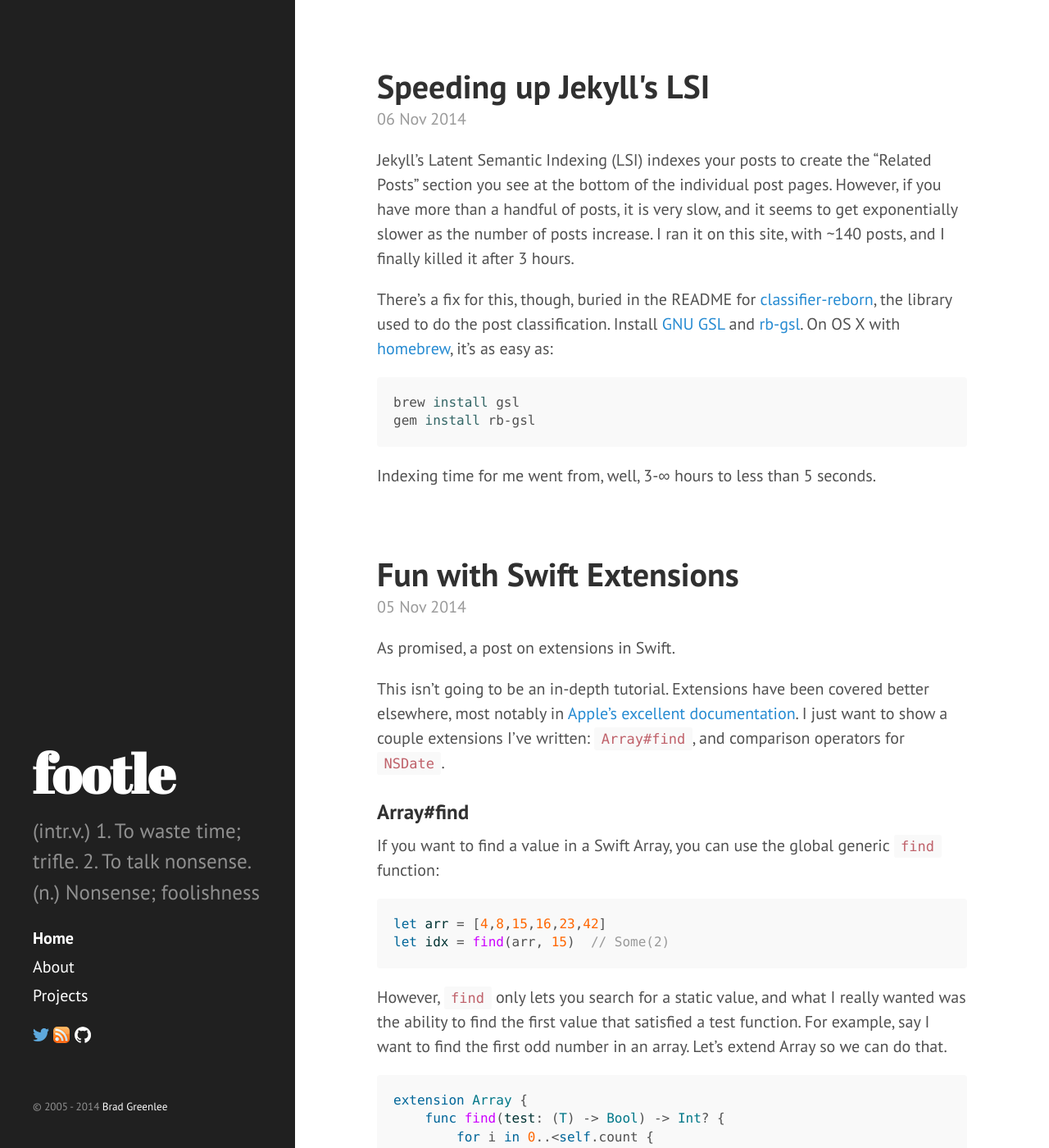
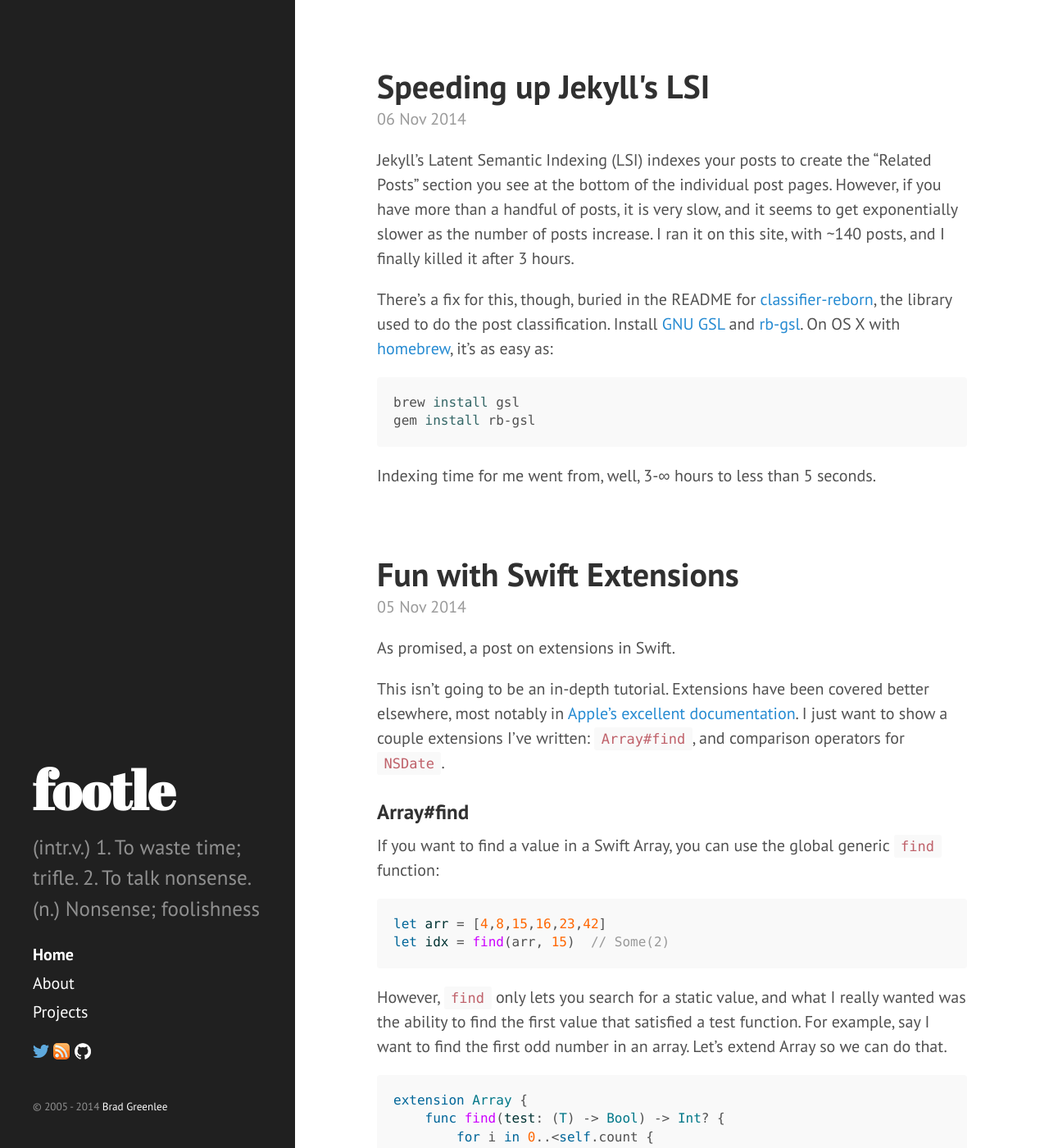
Before and after one commit to bgreenlee/bgreenlee.github.io, a Jekyll site: the page built from index.html, in a window 1280 px wide and 1400 px high. Shown: the whole window at 82% size. Built offline with Jekyll 4.4.1, drawn with Linux system fonts in a browser that asks for light colours; Markdown is read by kramdown in place of the engine named in the settings; the list of posts is cut into pages by our own code.

Commit message:
reduce footer spacing

```diff
--- a/public/css/style.css
+++ b/public/css/style.css
@@ -1,4 +1,4 @@
 .external-links { margin-top: 1rem;}
 .external-links img { display: inline;}
-p.footer { margin-top: 2rem; font-size: 66%;}
+p.footer { margin-top: 1rem; font-size: 66%;}
 .permalink { font-size: 66%; font-weight: normal;}
```
